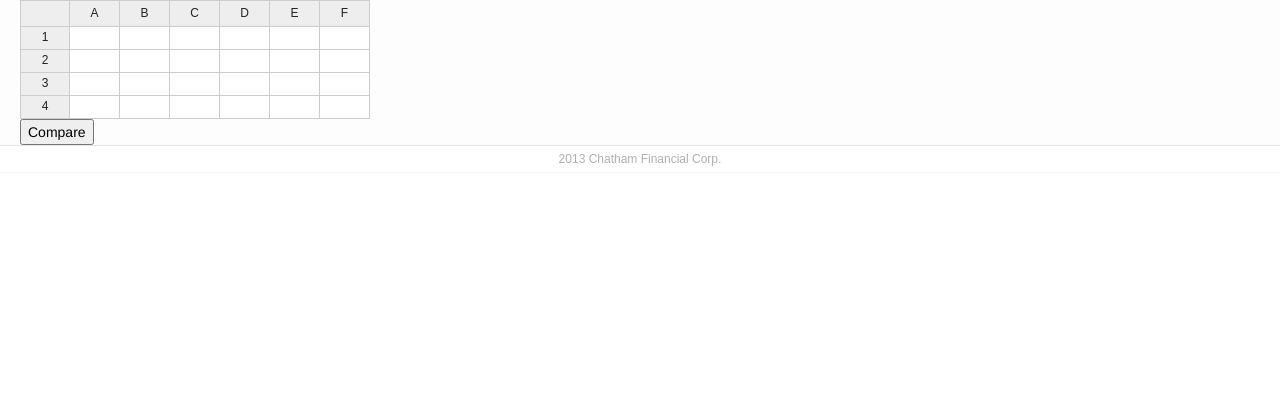
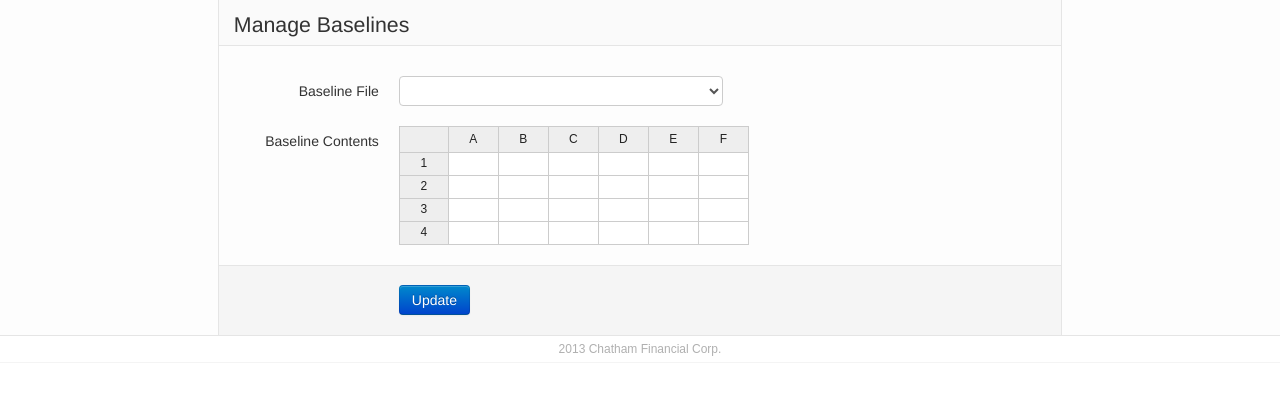
Before and after one commit to devalbo/table_differ, a Flask app: template table_differ/templates/manage_baselines.html in a window 1280 px wide. Shown: the part 41-436 px from the top of the page. Run offline with Flask 2, Linux system fonts and the light colour scheme; the template is opened without the code that fills it, so the values that code supplies are empty; some libraries are stand-ins or nearby versions.

Commit message:
Made the "Manage Baselines" page work.

```diff
--- a/table_differ/static/test_sheet.js
+++ b/table_differ/static/test_sheet.js
@@ -11,30 +11,37 @@ $container.handsontable({
   minSpareRows: 4,
   contextMenu: true,
 });
+
 var handsontable = $container.data('handsontable');
 
-$('#compare').click(function() {
+
+$(document).ready( function() {
+	updateBaselineContents();
+});
+
+$('#baseline-id').change( function() {
+	updateBaselineContents();
+});
+
+function updateBaselineContents() {
+	var baselineData = {
+		baseline_id: $('#baseline-id').val()
+	};
 
 	$.ajax({
-	  url: "/test_sheet_data",
-	  dataType: 'json',
-	  contentType: 'application/json',
-	  type: 'GET',
-	  success: function (res, textStatus) {
-		alert(res.data);
+		url: "data",
+		type: 'POST',
+		dataType: 'json',
+		data: baselineData
+	}).done(function(res, textStatus) {
 		if (res.data) {
             handsontable.loadData(res.data);
-            $console.text('Data loaded');
         }
         else {
             // data.form contains the HTML for the replacement form
             $("#myform").replaceWith(data.form);
         }
-	  },
-	  error: function (data, textStatus) {
-	    alert(JSON.stringify(data));
-		$console.text('Save error. POST method is not allowed on GitHub Pages. Run this example on your own server to see the success message.');
-	  }
+	}).fail(function() {
+		alert('failure :(');
 	});
-
-});
+}
--- a/table_differ/templates/manage_baselines.html
+++ b/table_differ/templates/manage_baselines.html
@@ -9,14 +9,38 @@
 {% endblock %}
 
 {% block page_content %}
-<div class="container-fluid" id="page-content">
-    <div class="row-fluid"> </div>
-    <div class="row-fluid"> </div>
-    <div class="row-fluid"> </div>
-    <div class="row-fluid">
-    <div id="dataTable" class="handsontable"></div>
-    <button id="compare">Compare</button>
-    </div>
+
+<div class="row-fluid">
+	<div class="form-box span8 offset2">
+		<form action="{{ url_for('compare_baseline') }}" method="post" enctype="multipart/form-data" class="form-horizontal" onsubmit="return false;">
+			<fieldset>
+				<div class="form-legend">Manage Baselines</div>
+				<div class="control-group">
+					<label class="control-label">Baseline File</label>
+					<div class="controls">
+						<select id="baseline-id" name="baseline_id" class="span6">
+						{% for baseline in baselines %}
+							{% if selected_baseline and baseline.id == selected_baseline %}
+							<option value="{{ baseline.id }}" selected="selected">{{ baseline.name|striptags|title }}</option>
+							{% else %}
+							<option value="{{ baseline.id }}">{{ baseline.name|striptags|title }}</option>
+							{% endif %}
+						{% endfor %}
+						</select>
+					</div>
+				</div>
+				<div class="control-group">
+					<label class="control-label">Baseline Contents</label>
+					<div class="controls">
+						<div id="dataTable" class="handsontable"></div>
+					</div>
+				</div>
+				<div class="form-actions">
+					<button id="update" class="btn btn-primary">Update</button>
+				</div>
+			</fieldset>
+		</form>
+	</div>
 </div>
 
 <script src="{{ url_for('static', filename='test_sheet.js') }}"></script>
```
Also changed, not shown: table_differ/new_server.py (+30 -28 lines).
